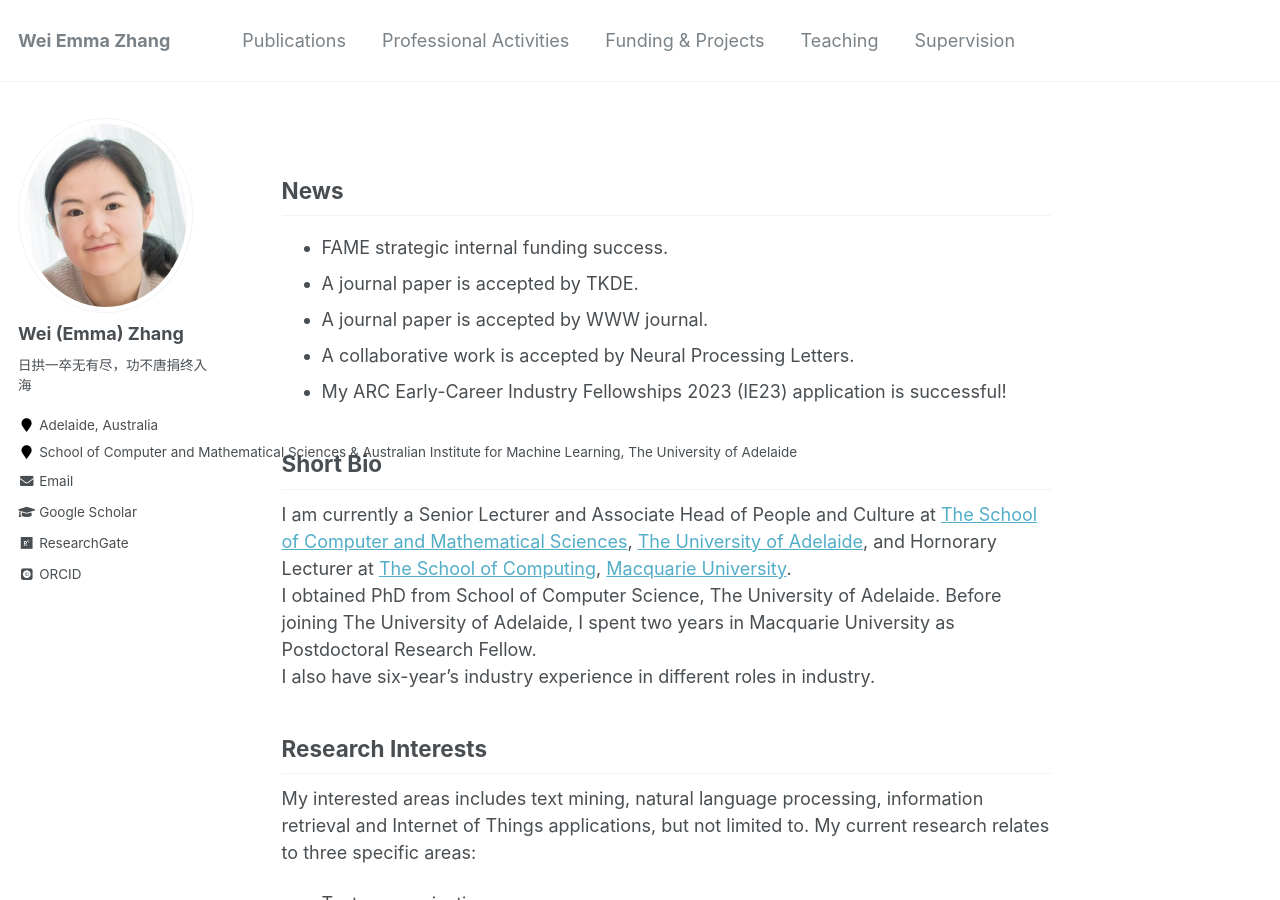
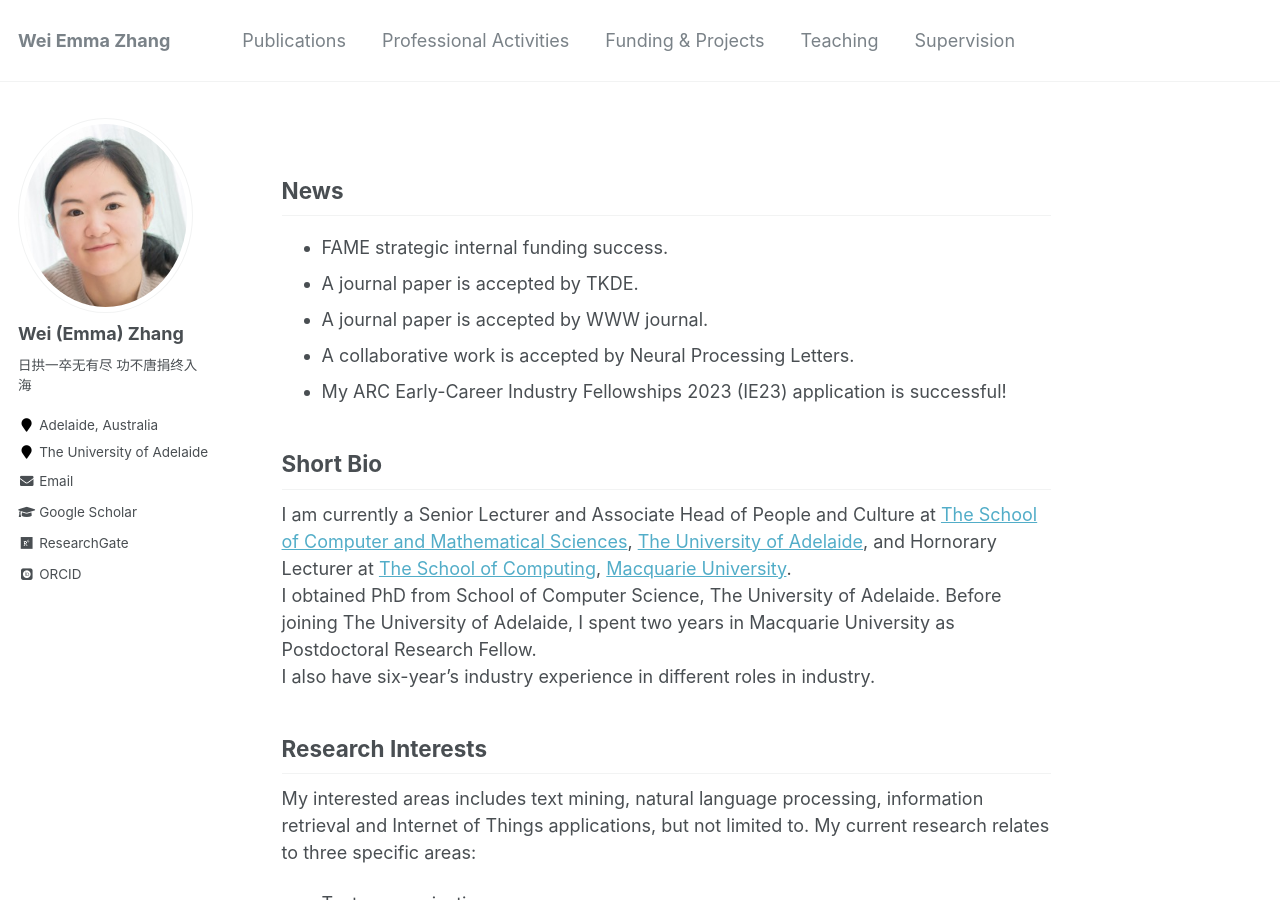
Before and after one commit to weiezhang/weiezhang.github.io, a Jekyll site: the page built from _pages/about.md, in a window 1280 px wide and 900 px high. Built offline with Jekyll 4.4.1, drawn with Linux system fonts in a browser that asks for light colours; some web fonts are replaced.

Commit message:
Update _config.yml

```diff
--- a/_config.yml
+++ b/_config.yml
@@ -82,9 +82,9 @@ analytics:
 author:
   name             : "Wei (Emma) Zhang"
   avatar           : "profile.png"
-  bio              : "日拱一卒无有尽，功不唐捐终入海"
+  bio              : "日拱一卒无有尽\n功不唐捐终入海"
   location         : "Adelaide, Australia"
-  employer         : "School of Computer and Mathematical Sciences & Australian Institute for Machine Learning, The University of Adelaide"
+  employer         : "The University of Adelaide"
   pubmed           : #"https://www.ncbi.nlm.nih.gov/pubmed/?term=john+snow"
   googlescholar    : "https://scholar.google.com.au/citations?user=NFzUTiEAAAAJ&hl=en"
   email            : "wei.e.zhang@adelaide.edu.au"
```
